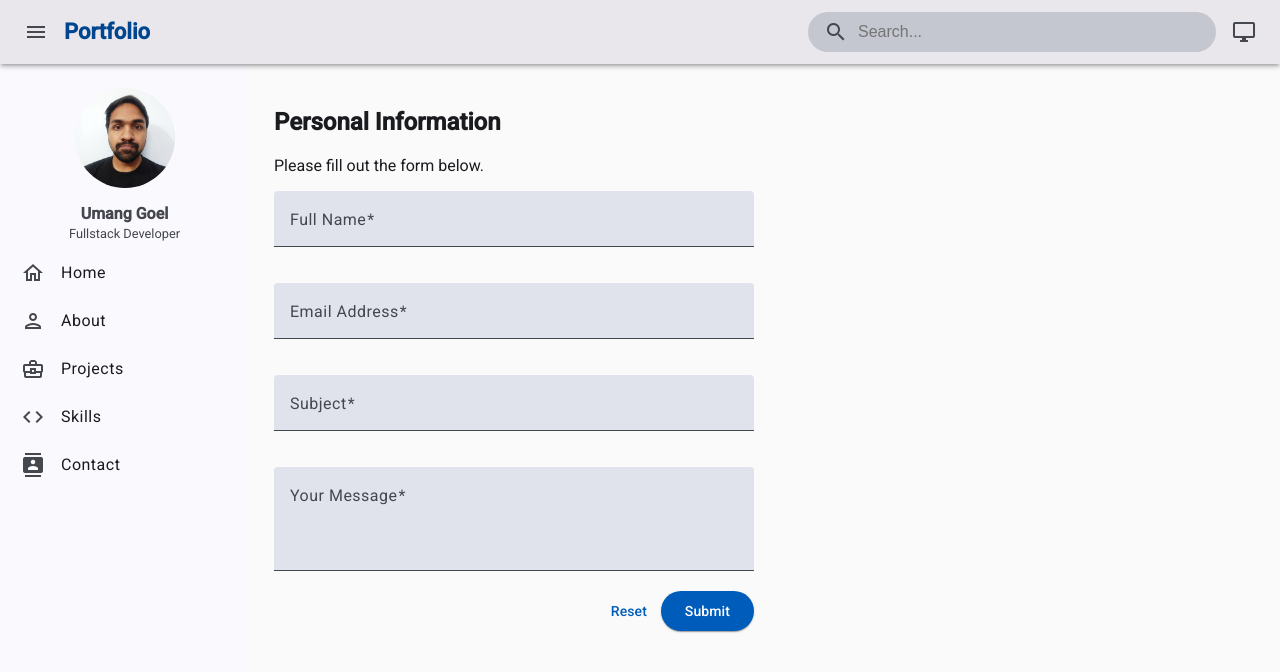
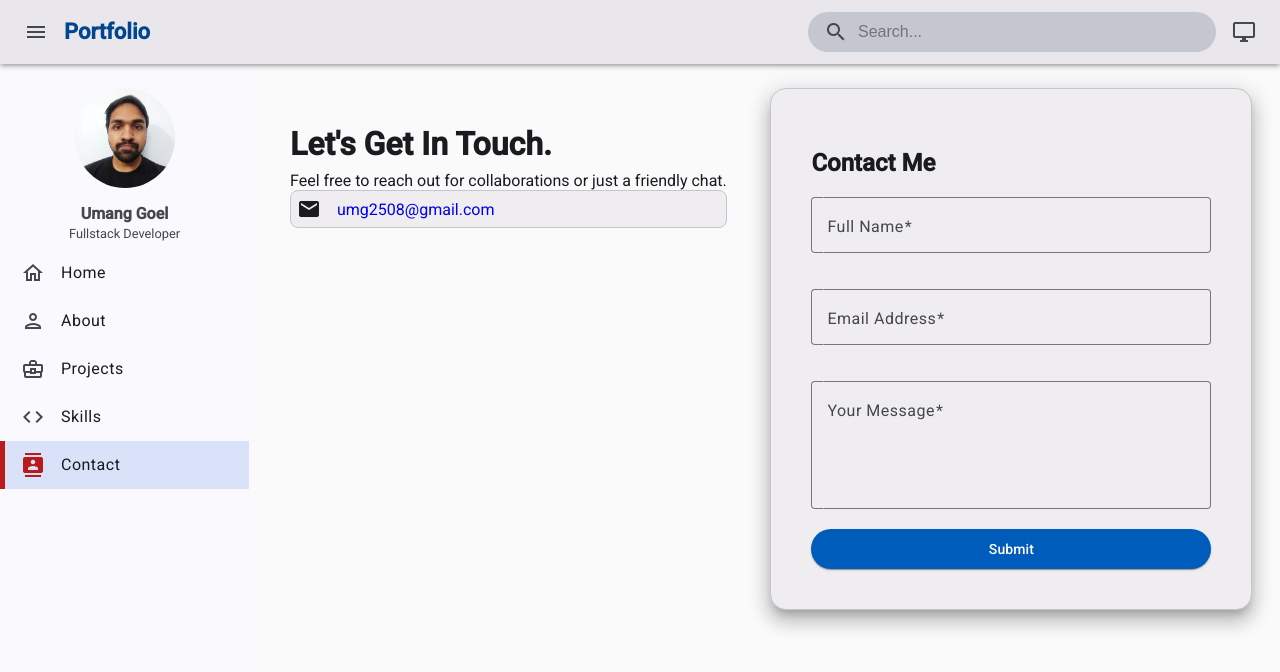
Before and after one commit to iamumanggoel/Portfolio, an Angular app: page /contact in a window 1280 px wide. Shown: the top 672 px of the page. Built offline with nearby package versions, Linux system fonts and the light colour scheme.

Commit message:
Added more on background page

```diff
--- a/src/app/app.config.ts
+++ b/src/app/app.config.ts
@@ -4,13 +4,18 @@ import { provideRouter, withViewTransitions } from '@angular/router';
 import { routes } from './app.routes';
 import { provideAnimationsAsync } from '@angular/platform-browser/animations/async';
 import { provideHttpClient, withInterceptorsFromDi } from '@angular/common/http';
+import { MAT_FORM_FIELD_DEFAULT_OPTIONS } from '@angular/material/form-field';
 
 export const appConfig: ApplicationConfig = {
   providers: [
     provideZoneChangeDetection({ eventCoalescing: true }),
     provideRouter(routes, withViewTransitions()),
     provideAnimationsAsync(),
-    provideHttpClient(withInterceptorsFromDi())
+    provideHttpClient(withInterceptorsFromDi()),
+    {
+      provide: MAT_FORM_FIELD_DEFAULT_OPTIONS,
+      useValue: { appearance: 'outline' }
+    }
 
   ]
 };
--- a/src/app/pages/contact.component.ts
+++ b/src/app/pages/contact.component.ts
@@ -1,61 +1,119 @@
 import { Component } from '@angular/core';
-import { BaseControl, CheckboxControl, ChipsControl, CustomFormComponent, DateControl, InputControl, RadioControl, SelectControl, TextareaControl, ToggleControl } from "../components/custom-form.component";
+import { BaseControl, InputControl, TextareaControl, CustomFormComponent } from "../components/custom-form.component";
 import { FormGroup, Validators } from '@angular/forms';
 import { MatButtonModule } from '@angular/material/button';
+import { MatIconModule } from '@angular/material/icon';
 
 @Component({
   selector: 'app-contact',
   standalone: true,
   template: `
+    <div class="contact-container">
+      <div class="contact-info">
+        <h1>Let's Get In Touch.</h1>
+        <p>Feel free to reach out for collaborations or just a friendly chat.</p>
+        <div class="email-box">
+          <mat-icon>email</mat-icon>
+          <a href="mailto:umg2508@gmail.com" class="email-link">umg2508&#64;gmail.com</a>
+        </div>
+      </div>
+
       <app-custom-form [controls]="formControls" [form]="form">
         <div form-header>
-        <h2>Personal Information</h2>
-        <p>Please fill out the form below.</p>
+          <h2>Contact Me</h2>
         </div>
 
-      <!-- Custom Actions (Buttons) -->
-      <div class="actions" form-actions>
-        <button mat-button color="warn" (click)="resetForm()">Reset</button>
+        <div form-actions>
           <button mat-raised-button color="primary" (click)="submitForm()">Submit</button>
         </div>
       </app-custom-form>
+    </div>
   `,
   styles: [`
-    app-custom-form{
-      max-width: 30rem;
-      .actions{
+    :host{
       --mdc-protected-button-container-color: var(--mat-sys-primary);
       --mdc-protected-button-label-text-color: var(--mat-sys-on-primary);
+    }
+    .contact-container {
       display: flex;
-        justify-content: flex-end;
+      align-items: center;
+      gap: 1.5rem;
+      background-color: var(--mat-sys-background);
+      .contact-info {
+        max-width: 30rem;
+        padding: 1rem;
+        h1 {
+          font-size: 2rem;
+          font-weight: bold;
+          margin-bottom: 0.5rem;
         }
+        p {
+          font-size: 1rem;
+          margin: 0;
+        }
+        .email-box {
+          all: unset;
+          padding: 6px;
+          background-color: var(--mat-sys-surface-container);
+          border: 1px solid var(--mat-sys-outline-variant);
+          border-radius: 8px;
+          display: flex;
+          gap: 1rem;
+          align-items: center;
+          .email-link {
+            text-decoration: none;
+          }
+        }
+      }
+    }
+
+    @media (max-width: 768px) {
+      .contact-container {
+        flex-direction: column;
+        text-align: center;
+      }
+    }
+
+    @media (width >= 768px) {
+      .contact-info{
+        align-self: self-start;
+      }
+    }
+
+    app-custom-form {
+      max-width: 25rem;
+      width: 100%;
+      padding: 2.5rem;
+      background-color: var(--mat-sys-surface-container);
+      border: 1px solid var(--mat-sys-outline-variant);
+      border-radius: 1rem;
+      box-shadow: var(--mat-sys-level5);
+      margin: auto;
+    }
+
+    button {
+      width: 100%;
     }
   `],
   imports: [
     CustomFormComponent,
     MatButtonModule,
+    MatIconModule
   ]
 })
 export default class ContactComponent {
+  form = new FormGroup({});
 
-
-  form = new FormGroup({});
   formControls: BaseControl<any>[] = [
     new InputControl('name', '', 'Full Name', [Validators.required], 1),
     new InputControl('email', '', 'Email Address', [Validators.required, Validators.email], 2),
-    new InputControl('subject', '', 'Subject', [Validators.required], 3),
-    new TextareaControl('message', '', 'Your Message', [Validators.required, Validators.minLength(10)], 4, 3, 1),
+    new TextareaControl('message', '', 'Your Message', [Validators.required, Validators.minLength(10)], 4, 4, 1),
   ];
 
   submitForm() {
     console.log('Form Submitted:', this.form.value);
     if (this.form.valid) {
+      // Handle form submission (e.g., send email)
     }
   }
-
-  resetForm() {
-    this.form.reset();
 }
-
-
-}
```
Lines whose indentation alone changed are shown as unchanged.
